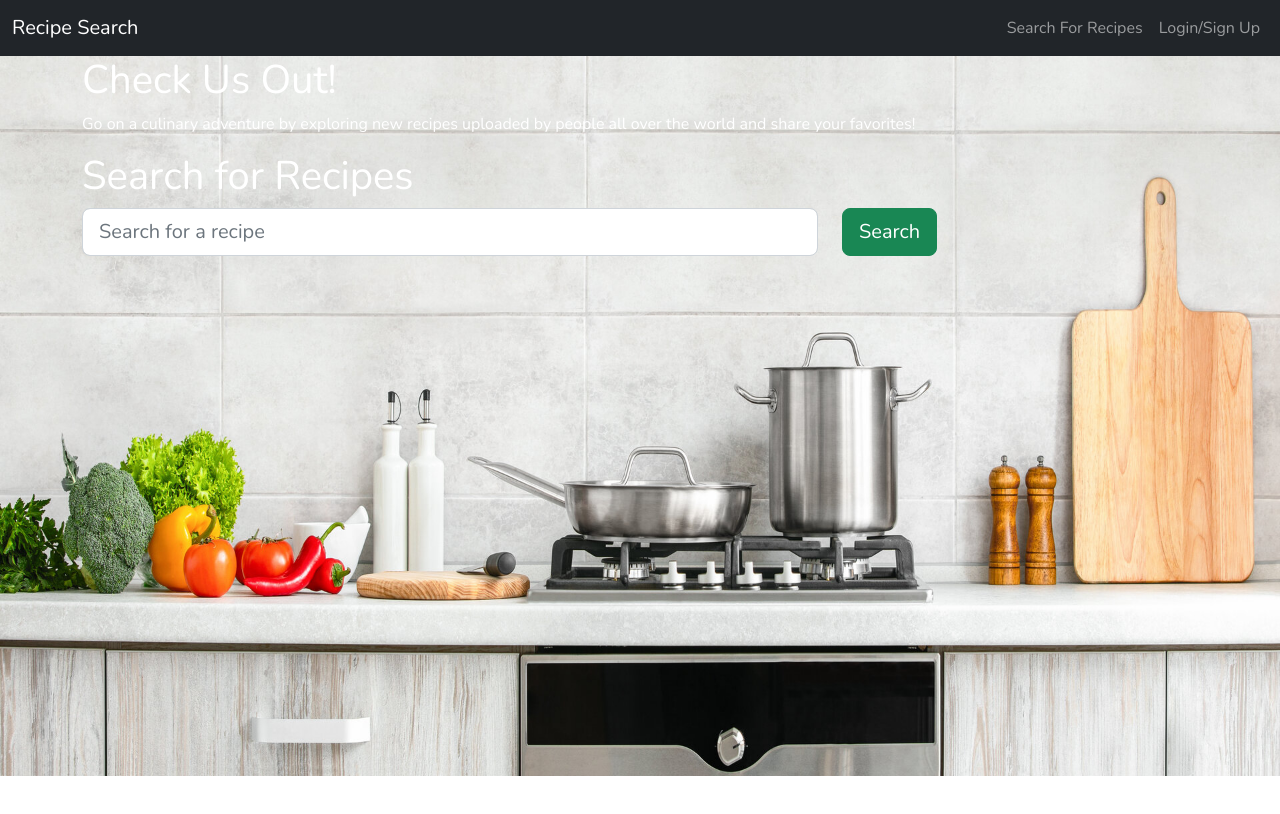
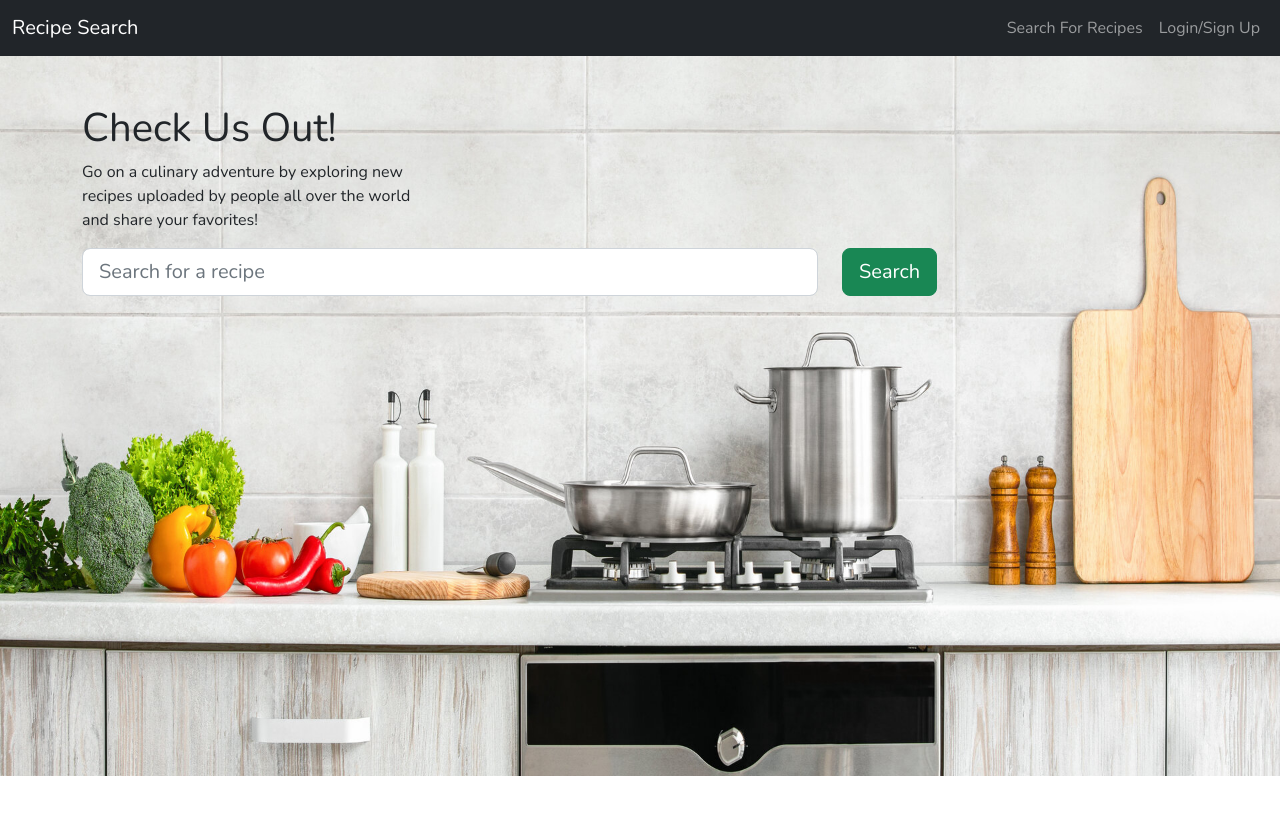
Before and after one commit to TristanM225/Recipe_Sharing_Platform-, a React (Create React App) app in the folder client/: page / in a window 1280 px wide. Shown: the top 814 px of the page. Built offline with nearby package versions, Linux system fonts and the light colour scheme.

Commit message:
make landing page a bit prettier

```diff
--- a/client/src/index.css
+++ b/client/src/index.css
@@ -11,3 +11,7 @@
  left: 20%;
  top: 30%;
 }
+
+.description {
+  color: #212529;
+}
--- a/client/src/pages/SearchRecipes.js
+++ b/client/src/pages/SearchRecipes.js
@@ -106,9 +106,13 @@ const SearchRecipes = () => {
       <p> Go on a culinary adventure by exploring new recipes uploaded by people all over the world and share your favorites! </p>
     </div> */}
     <Container>
-      <h1> Check Us Out! </h1>
-      <p> Go on a culinary adventure by exploring new recipes uploaded by people all over the world and share your favorites! </p>
-          <h1>Search for Recipes</h1>
+      <Row className="description">
+        <Col xs={12} md={4} className="mt-5">
+        <h1> Check Us Out! </h1>
+        <p> Go on a culinary adventure by exploring new recipes uploaded by people all over the world and share your favorites! </p>
+        </Col>
+      </Row>
+          {/* <h1>Search for Recipes</h1> */}
           <Form onSubmit={handleFormSubmit}>
             <Row>
               <Col xs={12} md={8}>
```
